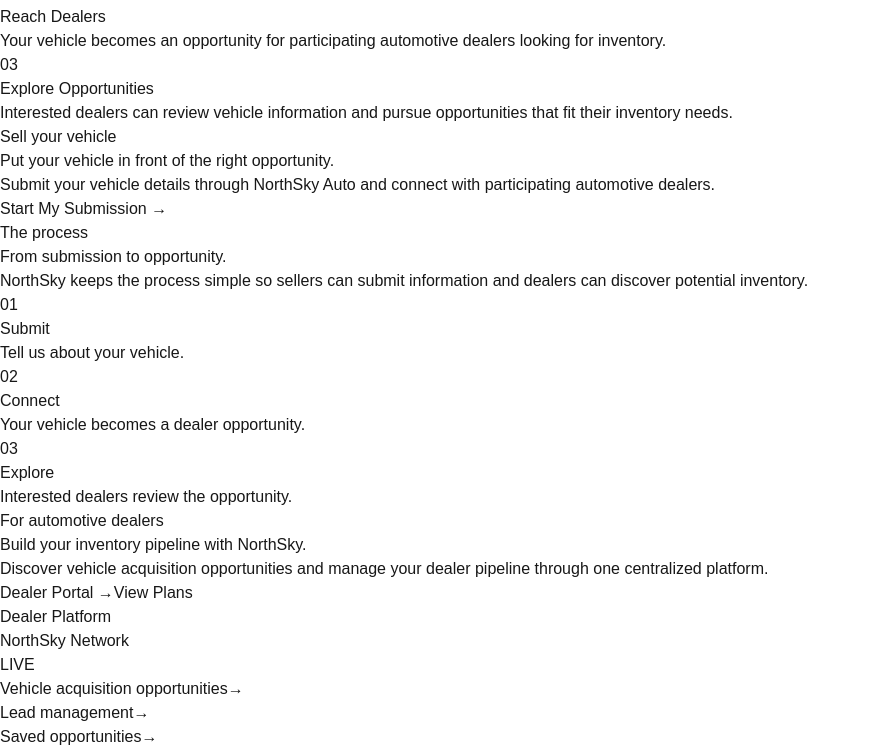
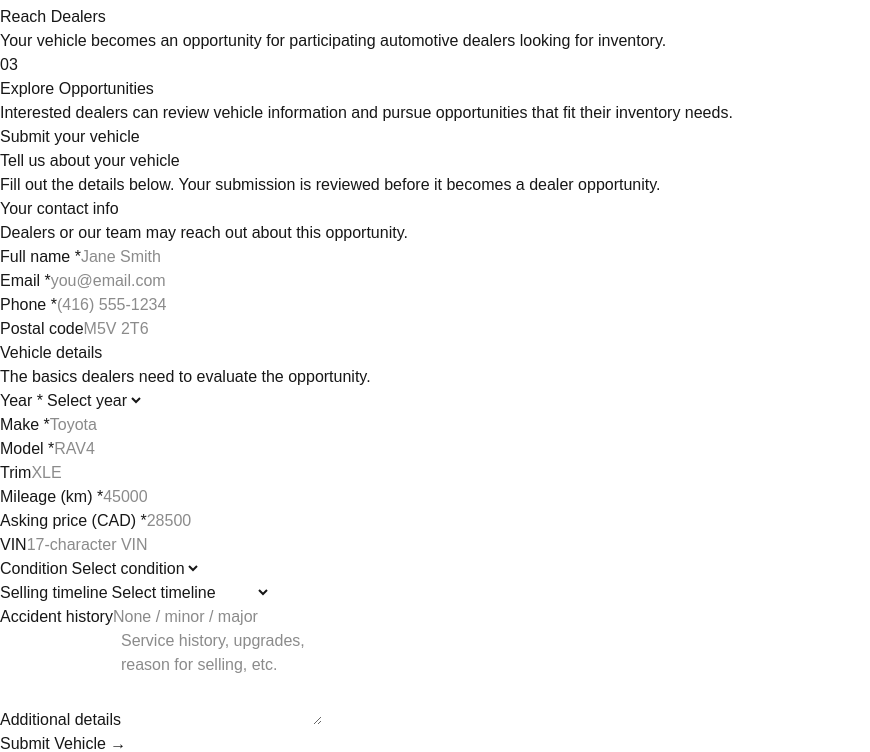
Before and after one commit to Goldylox752/NorthSky-Auto, a Next.js app: page /sell in a window 1280 px wide. Shown: the part 787-1539 px from the top of the page, without its empty margins (0-870 px from the left). Built offline with nearby package versions, Linux system fonts and the light colour scheme.

Commit message:
Update page.jsx

```diff
--- a/app/sell/page.jsx
+++ b/app/sell/page.jsx
@@ -1,4 +1,5 @@
 import Link from "next/link";
+import VehicleSubmitForm from "@/components/VehicleSubmitForm";
 
 export const metadata = {
   title: "Sell Your Vehicle | NorthSky Auto",
@@ -40,7 +41,7 @@ const faqs = [
   {
     question: "How do I submit my vehicle?",
     answer:
-      "Click Submit Your Vehicle and provide the basic information about your vehicle, including its year, make, model, condition, and location.",
+      "Scroll to the submission form on this page and provide your vehicle details, including year, make, model, mileage, condition, and asking price.",
   },
   {
     question: "Does NorthSky Auto buy my vehicle?",
@@ -84,7 +85,7 @@ export default function SellPage() {
 
               <div className="mt-9 flex flex-col gap-3 sm:flex-row">
                 <Link
-                  href="/sell"
+                  href="#submit"
                   className="rounded-xl bg-blue-600 px-7 py-4 text-center font-semibold text-white shadow-lg shadow-blue-600/20 transition hover:-translate-y-0.5 hover:bg-blue-500"
                 >
                   Submit Your Vehicle →
@@ -104,7 +105,6 @@ export default function SellPage() {
               </div>
             </div>
 
-            {/* Hero card */}
             <div className="relative hidden lg:block">
               <div className="absolute -inset-6 rounded-[2rem] bg-blue-500/10 blur-3xl" />
               <div className="relative rounded-3xl border border-white/10 bg-white/5 p-5 shadow-2xl backdrop-blur-xl">
@@ -212,6 +212,28 @@ export default function SellPage() {
         </div>
       </section>
 
+      {/* ================= SUBMISSION FORM ================= */}
+      <section id="submit" className="scroll-mt-24 border-y border-slate-100 bg-white">
+        <div className="mx-auto max-w-3xl px-6 py-20 sm:py-24">
+          <div className="mb-10 text-center">
+            <p className="text-xs font-bold uppercase tracking-widest text-blue-600">
+              Submit your vehicle
+            </p>
+            <h2 className="mt-3 text-3xl font-extrabold tracking-tight sm:text-4xl">
+              Tell us about your vehicle
+            </h2>
+            <p className="mx-auto mt-4 max-w-xl text-slate-600">
+              Fill out the details below. Your submission is reviewed before it
+              becomes a dealer opportunity.
+            </p>
+          </div>
+
+          <div className="rounded-3xl border border-slate-200 bg-slate-50 p-8 shadow-xl shadow-slate-200/40 sm:p-10">
+            <VehicleSubmitForm />
+          </div>
+        </div>
+      </section>
+
       {/* ================= SELLER CTA ================= */}
       <section className="py-20 sm:py-24">
         <div className="mx-auto max-w-7xl px-6 lg:px-8">
@@ -231,7 +253,7 @@ export default function SellPage() {
                 </p>
               </div>
               <Link
-                href="/sell"
+                href="#submit"
                 className="rounded-xl bg-white px-7 py-4 text-center font-semibold text-blue-700 shadow-lg transition hover:-translate-y-0.5 hover:bg-blue-50"
               >
                 Start My Submission →
@@ -386,7 +408,7 @@ export default function SellPage() {
 
           <div className="mt-9 flex flex-col justify-center gap-3 sm:flex-row">
             <Link
-              href="/sell"
+              href="#submit"
               className="rounded-xl bg-blue-600 px-7 py-4 font-semibold text-white shadow-lg shadow-blue-600/20 transition hover:-translate-y-0.5 hover:bg-blue-500"
             >
               Submit Your Vehicle
```
